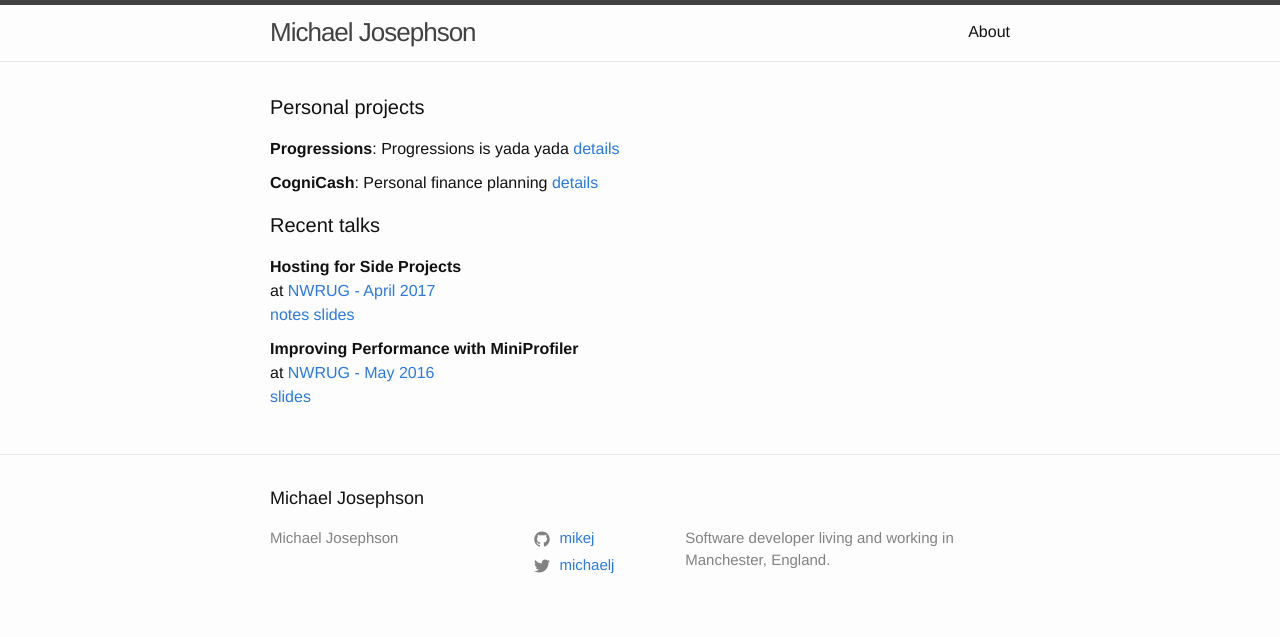
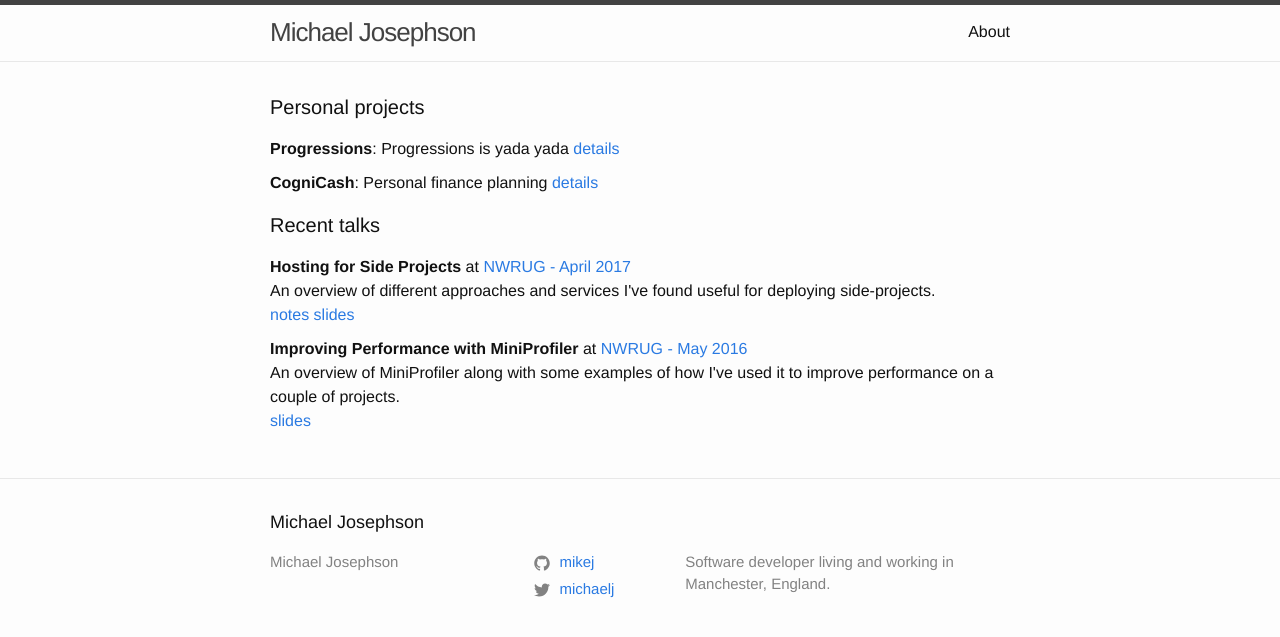
Before and after one commit to mikej/josephson.org-jekyll, a Jekyll site: the page built from index.md, in a window 1280 px wide. Shown: the top 637 px of the page. Built offline with Jekyll 4.4.1, drawn with Linux system fonts in a browser that asks for light colours.

Commit message:
add talk summaries

```diff
--- a/_layouts/home.html
+++ b/_layouts/home.html
@@ -22,8 +22,8 @@ layout: default
   <ul class="my-list">
     {% for talk in site.talks reversed %}
       <li>
-          <strong>{{ talk.title | escape }}</strong><br>
-          at <a href="{{ talk.external_url}}"</a>{{ talk.event | escape }}</a><br>
+          <strong>{{ talk.title | escape }}</strong> at <a href="{{ talk.external_url}}"</a>{{ talk.event | escape }}</a><br>
+          {% if talk.summary %}{{ talk.summary | escape }}<br>{% endif %}
           {% if talk.permalink %}
             <a href="{{talk.url | relative_url }}">notes</a>
           {% endif %}
--- a/_talks/2017-04-20-hfsp.md
+++ b/_talks/2017-04-20-hfsp.md
@@ -1,6 +1,7 @@
 ---
 layout: page
 title: Hosting for Side Projects
+summary: An overview of different approaches and services I've found useful for deploying side-projects.
 external_url: http://nwrug.org/events/april-2017-double-bill-hosting-for-side-projects-and-testing-with-cake
 event: NWRUG - April 2017
 permalink: talks/hfsp/
```
Also changed, not shown: _talks/2016-05-19-miniprofiler.md (+1 -0 lines).
